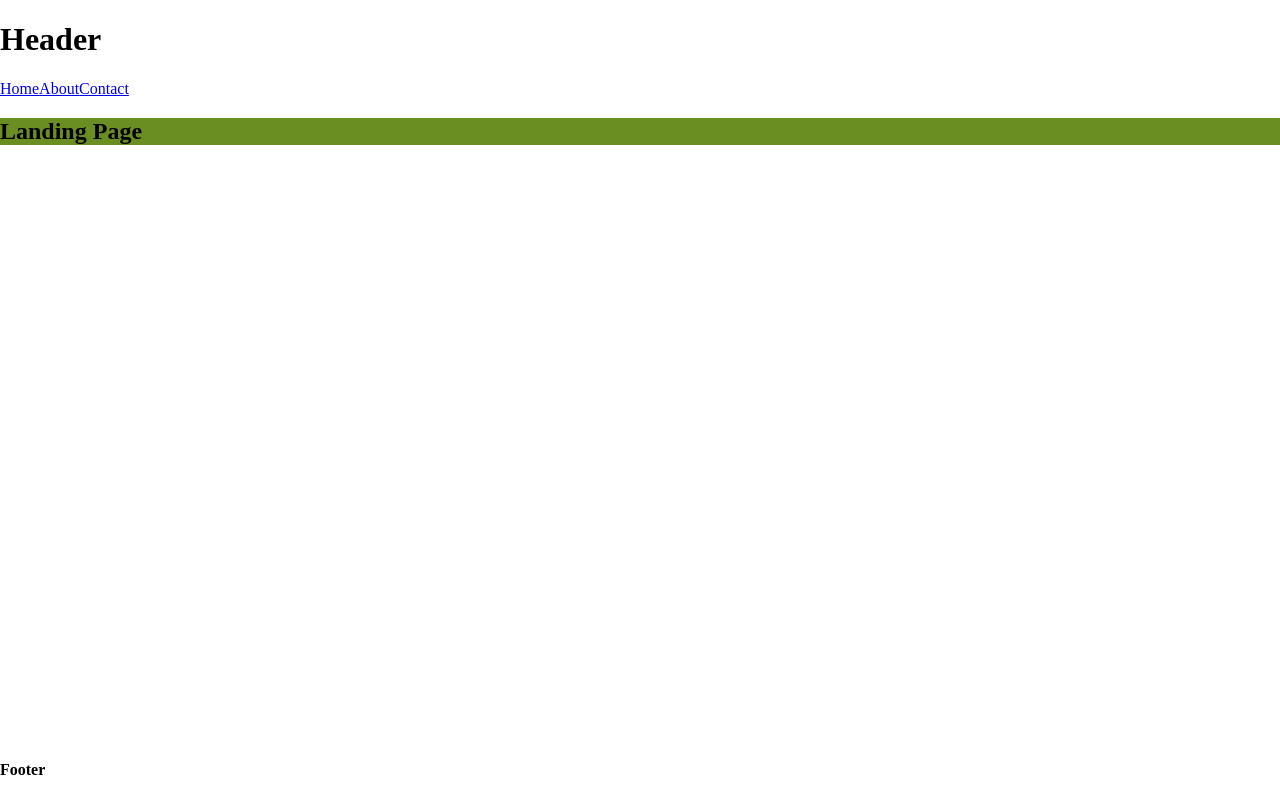
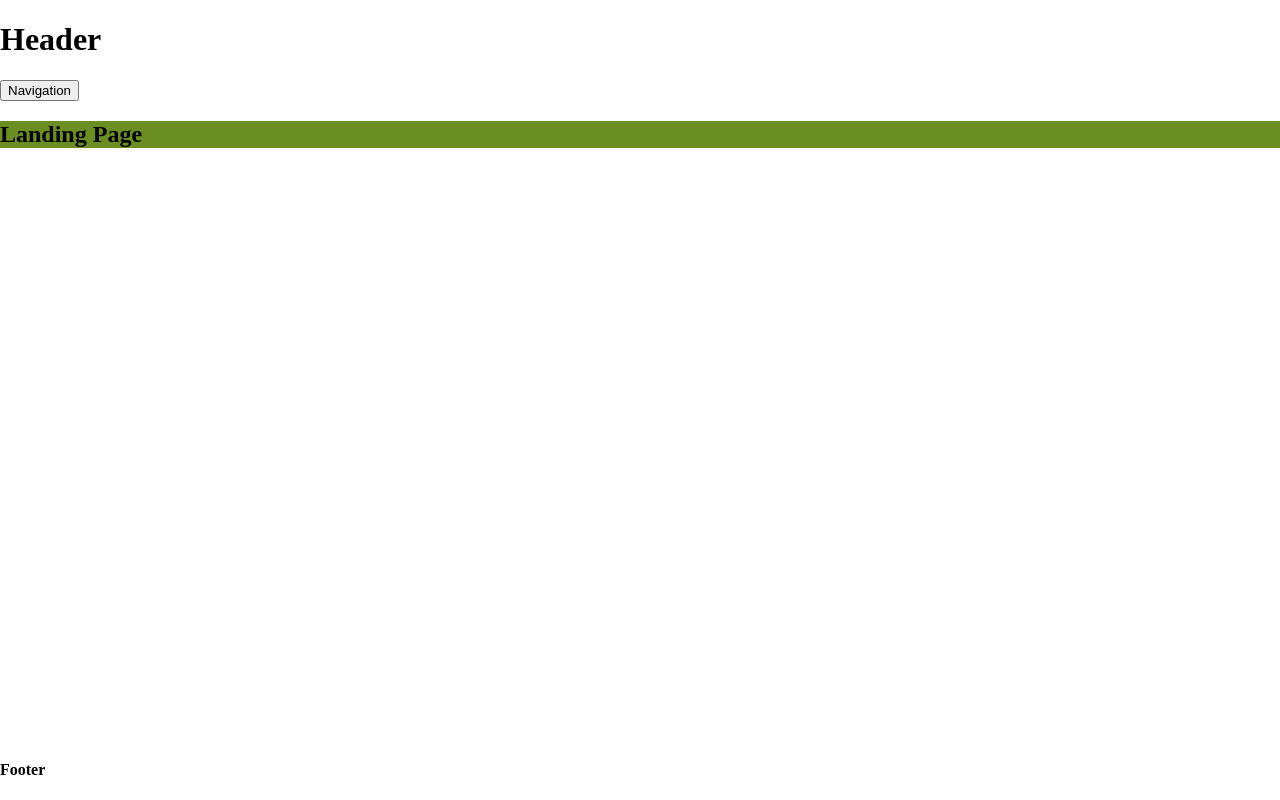
Before and after one commit to LarsGKodehode/kodehode-react-router-recap, a React (Vite) app: page / in a window 1280 px wide. Built offline with nearby package versions, Linux system fonts and the light colour scheme.

Commit message:
implement headless ui example component

```diff
--- a/package.json
+++ b/package.json
@@ -9,6 +9,7 @@
     "preview": "vite preview"
   },
   "dependencies": {
+    "@headlessui/react": "^1.7.10",
     "react": "^18.2.0",
     "react-dom": "^18.2.0",
     "react-router-dom": "^6.8.1"
--- /dev/null
+++ b/src/components/CustomDropdown/CustomDropdown.jsx
@@ -0,0 +1,39 @@
+import { Menu } from '@headlessui/react'
+import { Link } from 'react-router-dom'
+
+const navlinks = [
+  {to: '/', title: 'Home'},
+  {to: '/about', title: 'About'},
+  {to: '/contact', title: 'Contact'},
+]
+
+function CustomDropdown() {
+  return (
+    <Menu>
+      <Menu.Button>Navigation</Menu.Button>
+      <Menu.Items>
+
+        {
+          navlinks.map(
+            (link) => {
+              return (
+                <Menu.Item>
+                  {({ active }) => (
+                    <Link
+                      to={link.to}
+                    >
+                      {link.title}
+                    </Link>
+                  )}
+                </Menu.Item>
+              )
+            }
+          )
+        }
+
+      </Menu.Items>
+    </Menu>
+  )
+}
+
+export default CustomDropdown
--- a/src/components/Layout/Layout.jsx
+++ b/src/components/Layout/Layout.jsx
@@ -5,16 +5,22 @@ import {
 
 import styles from './styles.module.css'
 
+import CustomDropdown from '../CustomDropdown/CustomDropdown'
+
+
+
 function Layout() {
   return (
     <div className={styles.App}>
       <header className={styles.header}>
         <h1>Header</h1>
 
+
         <nav>
-          <Link to='/'>Home</Link>
+          <CustomDropdown />
+          {/* <Link to='/'>Home</Link>
           <Link to='/about'>About</Link>
-          <Link to='/contact'>Contact</Link>
+          <Link to='/contact'>Contact</Link> */}
         </nav>
       </header>
 
```
Also changed, not shown: 1 other file (tests, documents, lock files or other folders).
